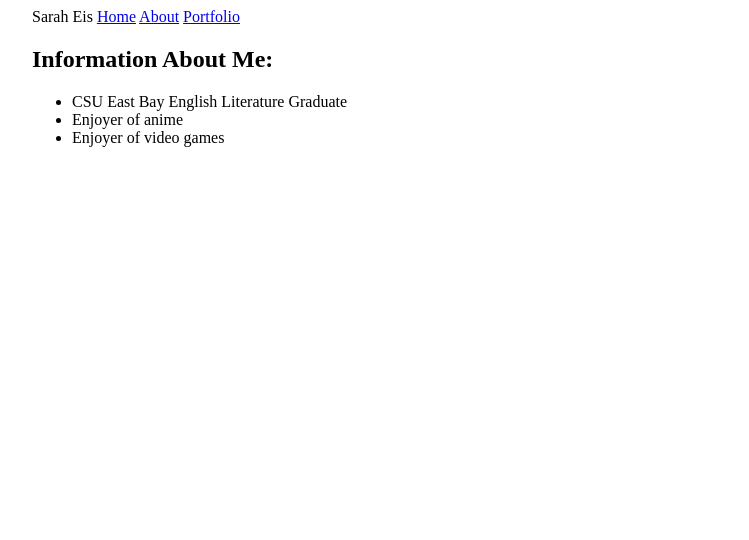
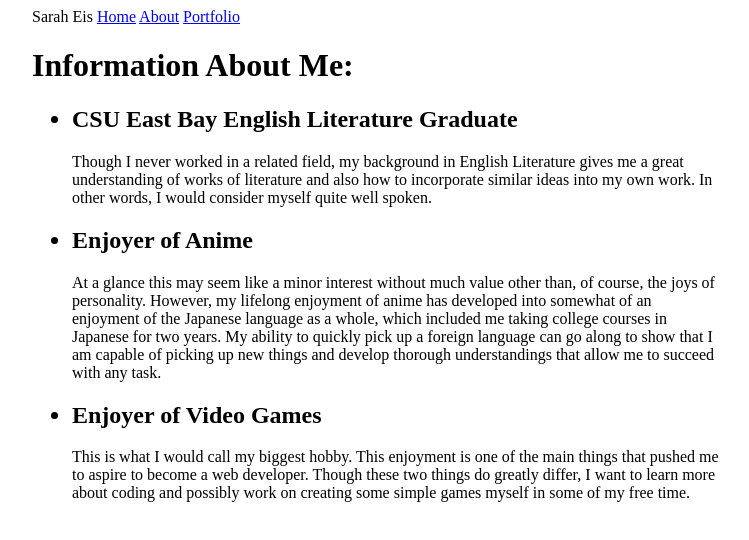
Before and after one commit to Korutae/personal-website, a plain HTML site: page about.html in a window 1280 px wide. Shown: the whole page, without its empty margins (18-767 px from the left). Drawn offline with Linux system fonts and the light colour scheme.

Commit message:
'content for about me and some css'

```diff
--- a/about.html
+++ b/about.html
@@ -12,11 +12,28 @@
     <a href="portfolio.html">Portfolio</a>
 </head>
 <body>
-    <h2>Information About Me:</h2>
+    <h1>Information About Me:</h1>
     <ul>
-        <li>CSU East Bay English Literature Graduate</li>
-        <li>Enjoyer of anime</li>
-        <li>Enjoyer of video games</li>
+        <h2><li>CSU East Bay English Literature Graduate</li></h2>
+            <p>Though I never worked in a related field, my background in English Literature
+                gives me a great understanding of works of literature and also how to incorporate
+                similar ideas into my own work. In other words, I would consider myself quite well spoken.
+            </p>
+        <h2><li>Enjoyer of Anime</li></h2>
+            <p>At a glance this may seem like a minor interest without much value other than, of course,
+                the joys of personality. However, my lifelong enjoyment of anime has developed into somewhat
+                of an enjoyment of the Japanese language as a whole, which included me taking college courses
+                in Japanese for two years. My ability to quickly pick up a foreign language can go along to show
+                that I am capable of picking up new things and develop thorough understandings that allow me
+                to succeed with any task.
+            </p>
+        <h2><li>Enjoyer of Video Games</li></h2>
+            <p>
+                This is what I would call my biggest hobby. This enjoyment is one of the main things that
+                pushed me to aspire to become a web developer. Though these two things do greatly differ,
+                I want to learn more about coding and possibly work on creating some simple games myself in
+                some of my free time.
+            </p>
     </ul>
 </body>
 </html>
--- a/style.css
+++ b/style.css
@@ -5,3 +5,7 @@ img {
 body{
     margin-left: 50px;
 }
+
+p{
+    max-width: 650px;
+}
```
Also changed, not shown: index.html (+2 -2 lines).
